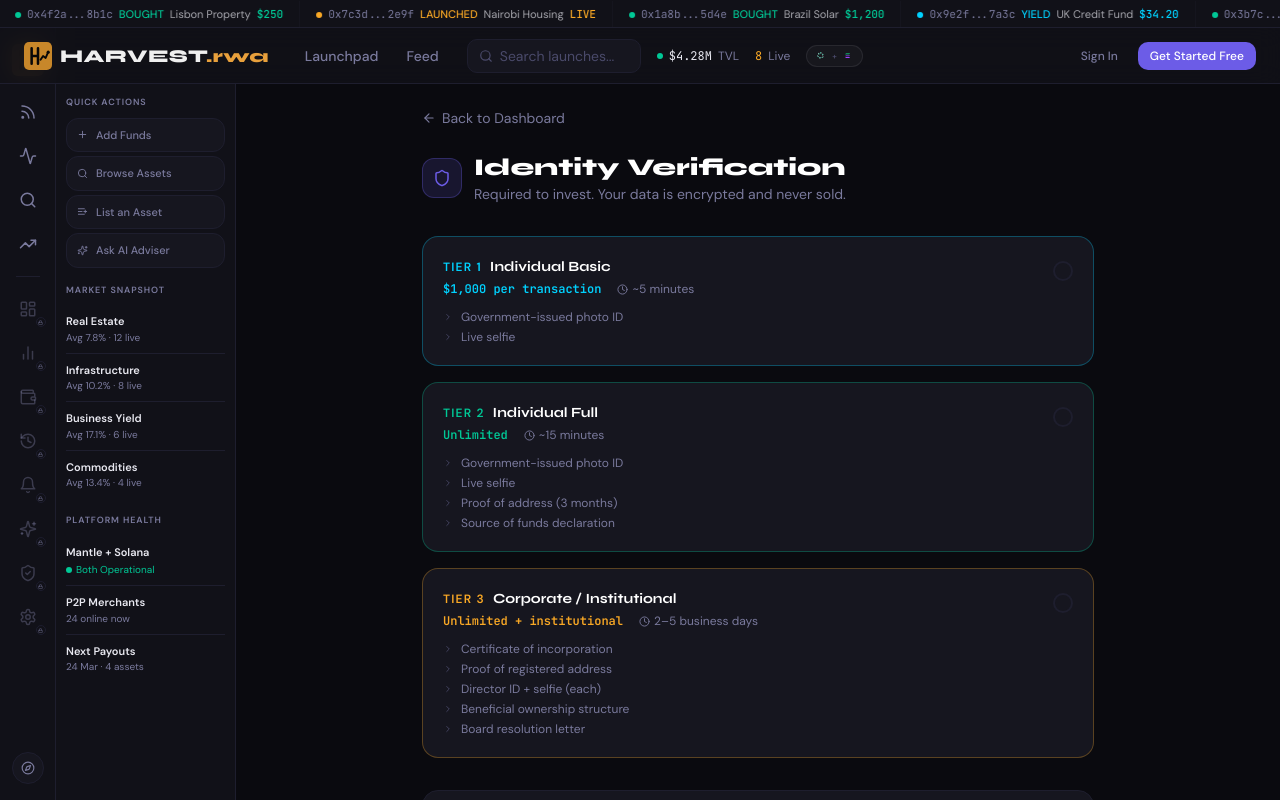
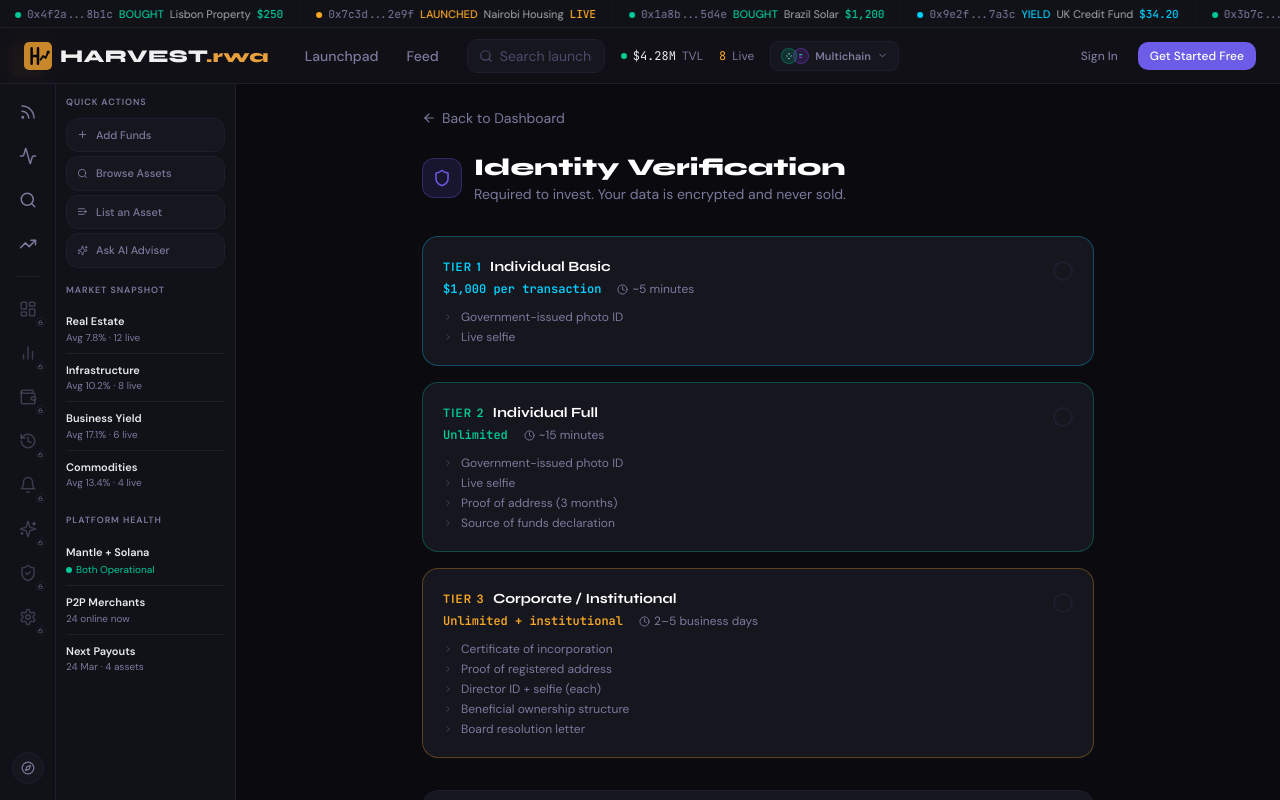
Before and after one commit to DEDONFX/harvest-rwa, a Next.js app in the folder apps/web/: page /kyc in a window 1280 px wide. Shown: the top 800 px of the page. Built offline with nearby package versions, Linux system fonts and the light colour scheme.

Commit message:
Multichain dropdown in TopBar with live chains and coming soon list

```diff
--- a/apps/web/src/components/layout/TopBar.tsx
+++ b/apps/web/src/components/layout/TopBar.tsx
@@ -2,7 +2,8 @@
 
 import Link from "next/link";
 import { usePathname } from "next/navigation";
-import { Bell, Plus, Search, Wallet, Sparkles } from "lucide-react";
+import { Bell, Plus, Search, Wallet, Sparkles, ChevronDown, Clock } from "lucide-react";
+import { useState, useRef, useEffect } from "react";
 import Button from "@/components/ui/Button";
 import HarvestLogo from "@/components/HarvestLogo";
 import { cn } from "@/lib/utils";
@@ -12,6 +13,136 @@ const NAV_ITEMS = [
   { label: "Launchpad", href: "/" },
   { label: "Feed", href: "/feed" },
 ];
+
+const SUPPORTED_CHAINS = [
+  {
+    name: "Mantle",
+    tag: "ERC-1400 · ZK Rollup",
+    status: "live" as const,
+    color: "#00C896",
+    assets: 5,
+    icon: (
+      <svg width="18" height="18" viewBox="0 0 24 24" fill="none">
+        <defs><linearGradient id="dd-mnt" x1="0" y1="0" x2="1" y2="1"><stop offset="0%" stopColor="#ffffff"/><stop offset="100%" stopColor="#00C896"/></linearGradient></defs>
+        {[0,31,62,93,124,155,186,217,248,279,310,341].map((a,i)=>{const r=(a-90)*Math.PI/180,h=i%2===0?4:3,cx=12,cy=12,ir=3.8;return(<rect key={i} x={cx+Math.cos(r)*(ir+h/2)-0.9} y={cy+Math.sin(r)*(ir+h/2)-h/2} width={1.8} height={h} rx={0.3} fill="url(#dd-mnt)" fillOpacity={0.6+i%2*0.3} transform={`rotate(${a},${cx},${cy})`}/>)})}
+      </svg>
+    ),
+  },
+  {
+    name: "Solana",
+    tag: "SPL Token · 400ms",
+    status: "live" as const,
+    color: "#9945FF",
+    assets: 3,
+    icon: (
+      <svg width="18" height="18" viewBox="0 0 24 24" fill="none">
+        <path d="M6.5 15.5h9l-2 2h-9l2-2z" fill="#9945FF"/>
+        <path d="M6.5 11.5h9l-2 2h-9l2-2z" fill="#9945FF" fillOpacity="0.7"/>
+        <path d="M6.5 7.5h9l-2 2h-9l2-2z" fill="#14F195"/>
+      </svg>
+    ),
+  },
+];
+
+const COMING_SOON_CHAINS = ["Ethereum", "Base", "Asset Chain"];
+
+function MultichainDropdown() {
+  const [open, setOpen] = useState(false);
+  const ref = useRef<HTMLDivElement>(null);
+
+  useEffect(() => {
+    const handler = (e: MouseEvent) => {
+      if (ref.current && !ref.current.contains(e.target as Node)) setOpen(false);
+    };
+    document.addEventListener("mousedown", handler);
+    return () => document.removeEventListener("mousedown", handler);
+  }, []);
+
+  return (
+    <div ref={ref} className="relative">
+      <button
+        onClick={() => setOpen((o) => !o)}
+        className={cn(
+          "flex items-center gap-1.5 px-2.5 py-1.5 rounded-lg border text-[11px] font-semibold transition-all",
+          open
+            ? "bg-card2 border-accent/30 text-offwhite"
+            : "bg-card border-border text-muted hover:text-offwhite hover:border-accent/20"
+        )}
+      >
+        {/* Stacked chain logos */}
+        <div className="flex items-center -space-x-1">
+          <div className="w-4 h-4 rounded-full bg-[rgba(0,200,150,0.15)] border border-[rgba(0,200,150,0.3)] flex items-center justify-center z-10">
+            <svg width="10" height="10" viewBox="0 0 24 24" fill="none">
+              <defs><linearGradient id="btn-mnt" x1="0" y1="0" x2="1" y2="1"><stop offset="0%" stopColor="#ffffff"/><stop offset="100%" stopColor="#00C896"/></linearGradient></defs>
+              {[0,45,90,135,180,225,270,315].map((a,i)=>{const r=(a-90)*Math.PI/180,h=i%2===0?4:3,cx=12,cy=12,ir=3.5;return(<rect key={i} x={cx+Math.cos(r)*(ir+h/2)-1} y={cy+Math.sin(r)*(ir+h/2)-h/2} width={2} height={h} rx={0.4} fill="url(#btn-mnt)" fillOpacity={0.8} transform={`rotate(${a},${cx},${cy})`}/>)})}
+            </svg>
+          </div>
+          <div className="w-4 h-4 rounded-full bg-[rgba(153,69,255,0.15)] border border-[rgba(153,69,255,0.3)] flex items-center justify-center">
+            <svg width="9" height="9" viewBox="0 0 24 24" fill="none">
+              <path d="M7 16h8l-2 2H5l2-2z" fill="#9945FF"/>
+              <path d="M7 12h8l-2 2H5l2-2z" fill="#9945FF" fillOpacity="0.7"/>
+              <path d="M7 8h8l-2 2H5l2-2z" fill="#14F195"/>
+            </svg>
+          </div>
+        </div>
+        <span>Multichain</span>
+        <ChevronDown size={11} className={cn("transition-transform", open && "rotate-180")} />
+      </button>
+
+      {open && (
+        <div className="absolute top-full left-0 mt-2 w-[220px] bg-card border border-border rounded-xl shadow-xl overflow-hidden z-50">
+          {/* Header */}
+          <div className="px-3 py-2 border-b border-border">
+            <p className="text-[10px] text-muted uppercase tracking-widest font-bold">Supported Networks</p>
+          </div>
+
+          {/* Live chains */}
+          {SUPPORTED_CHAINS.map((chain) => (
+            <div key={chain.name} className="flex items-center gap-2.5 px-3 py-2.5 hover:bg-card2 transition-colors">
+              <div className="w-7 h-7 rounded-lg flex items-center justify-center shrink-0"
+                style={{ background: `${chain.color}18`, border: `1px solid ${chain.color}30` }}>
+                {chain.icon}
+              </div>
+              <div className="flex-1 min-w-0">
+                <p className="text-xs font-semibold text-offwhite">{chain.name}</p>
+                <p className="text-[10px] text-muted truncate">{chain.tag}</p>
+              </div>
+              <div className="flex flex-col items-end gap-0.5 shrink-0">
+                <div className="flex items-center gap-1 text-[9px] font-bold text-green">
+                  <span className="w-1.5 h-1.5 rounded-full bg-green animate-pulse" />
+                  Live
+                </div>
+                <p className="text-[9px] text-muted">{chain.assets} assets</p>
+              </div>
+            </div>
+          ))}
+
+          {/* Divider */}
+          <div className="border-t border-border" />
+
+          {/* Coming soon */}
+          <div className="px-3 py-2">
+            <p className="text-[9px] text-muted uppercase tracking-widest font-bold mb-2">Coming Soon</p>
+            <div className="space-y-1.5">
+              {COMING_SOON_CHAINS.map((name) => (
+                <div key={name} className="flex items-center gap-2">
+                  <div className="w-1.5 h-1.5 rounded-full bg-muted2 shrink-0" />
+                  <span className="text-[11px] text-muted2">{name}</span>
+                  <Clock size={9} className="text-muted2 ml-auto" />
+                </div>
+              ))}
+            </div>
+          </div>
+
+          {/* Footer */}
+          <div className="border-t border-border px-3 py-2 bg-card2/50">
+            <p className="text-[10px] text-muted text-center">More chains added every quarter</p>
+          </div>
+        </div>
+      )}
+    </div>
+  );
+}
 
 interface TopBarProps {
   isLoggedIn?: boolean;
@@ -82,20 +213,7 @@ export default function TopBar({ isLoggedIn = true, onGate }: TopBarProps) {
           <span className="text-gold font-mono">8</span>
           <span>Live</span>
         </div>
-        {/* Multichain pill */}
-        <div className="flex items-center gap-1.5 px-2 py-0.5 rounded-full border text-[10px] font-bold"
-          style={{ background: "rgba(255,255,255,0.03)", borderColor: "rgba(255,255,255,0.08)" }}>
-          <svg width="11" height="11" viewBox="0 0 24 24" fill="none">
-            <defs><linearGradient id="tb-mnt" x1="0" y1="0" x2="1" y2="1"><stop offset="0%" stopColor="#ffffff"/><stop offset="100%" stopColor="#00C896"/></linearGradient></defs>
-            {[0,31,62,93,124,155,186,217,248,279,310,341].map((a,i)=>{const r=(a-90)*Math.PI/180,h=i%2===0?4:3,cx=12,cy=12,ir=3.8;return(<rect key={i} x={cx+Math.cos(r)*(ir+h/2)-0.9} y={cy+Math.sin(r)*(ir+h/2)-h/2} width={1.8} height={h} rx={0.3} fill="url(#tb-mnt)" fillOpacity={0.6+i%2*0.3} transform={`rotate(${a},${cx},${cy})`}/>)})}
-          </svg>
-          <span className="text-muted2 text-[8px]">+</span>
-          <svg width="11" height="11" viewBox="0 0 24 24" fill="none">
-            <path d="M6.5 15.5h9l-2 2h-9l2-2z" fill="#9945FF"/>
-            <path d="M6.5 11.5h9l-2 2h-9l2-2z" fill="#9945FF" fillOpacity="0.7"/>
-            <path d="M6.5 7.5h9l-2 2h-9l2-2z" fill="#14F195"/>
-          </svg>
-        </div>
+        <MultichainDropdown />
       </div>
 
       <div className="flex-1" />
```
Also changed, not shown: 1 other file (tests, documents, lock files or other folders).
